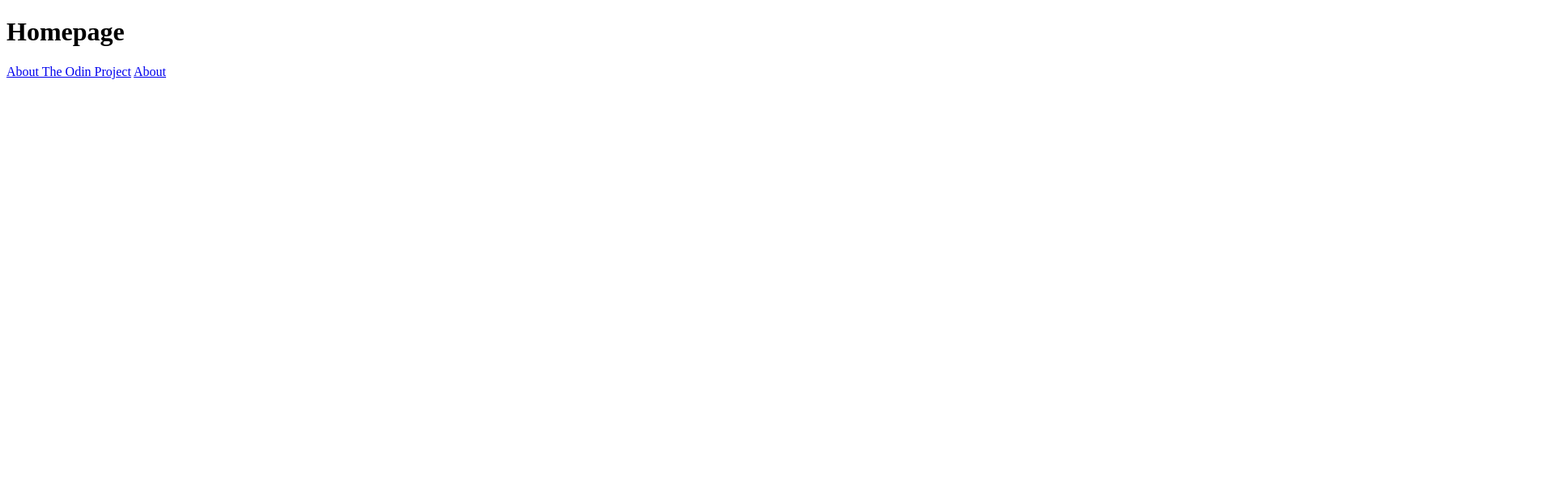
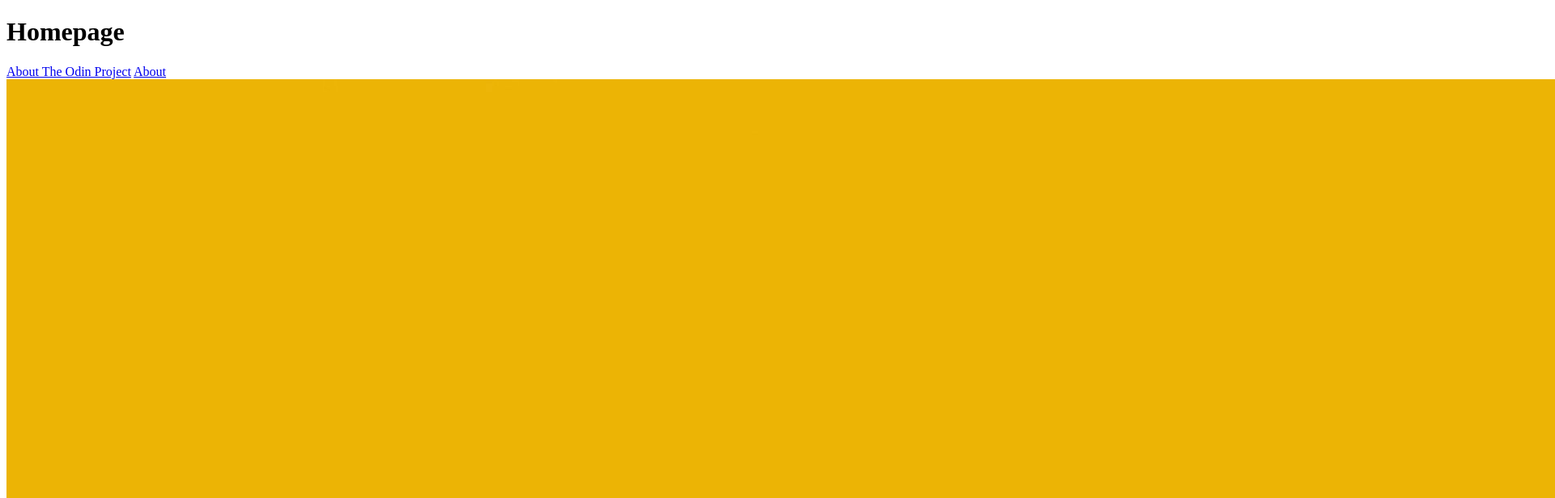
Before and after one commit to XeNN132/git_test, a plain HTML site: page html-boilerplate/odin-links-and-images/index.html in a window 1280 px wide. Shown: the top 616 px of the page at 81% size, 1920 px wide, since content can reach past the window. Drawn offline with Linux system fonts and the light colour scheme.

Commit message:
links and images

```diff
--- a/html-boilerplate/odin-links-and-images/index.html
+++ b/html-boilerplate/odin-links-and-images/index.html
@@ -10,5 +10,7 @@
 		<a href="https://www.theodinproject.com/about" target=_blank rel="noopener noreferrer"> About The Odin Project</a>
 		<!-- the noopener and noreferrer attributes are add for security reasons to prevent phishing by tabnabbing, both cut off the relationship between a tab and the webpage from which it was opened from -->
 		<a href="pages/about.html">About</a>
+
+		<img src="./images/dog.jpg" alt="The Odin Project Dog">
 	</body>
 </html>
```
Also changed, not shown: html-boilerplate/odin-links-and-images/images/dog.jpg (added), 1 other file.
